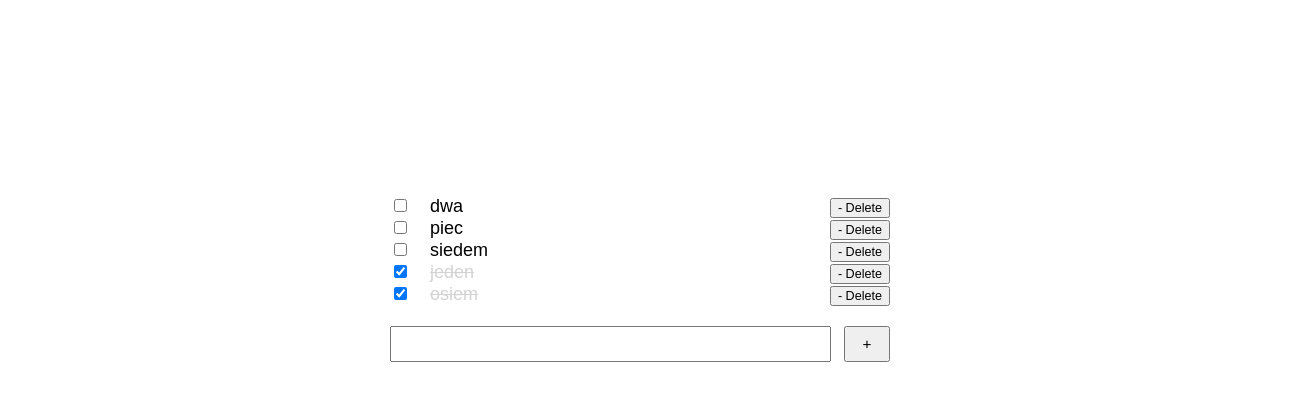
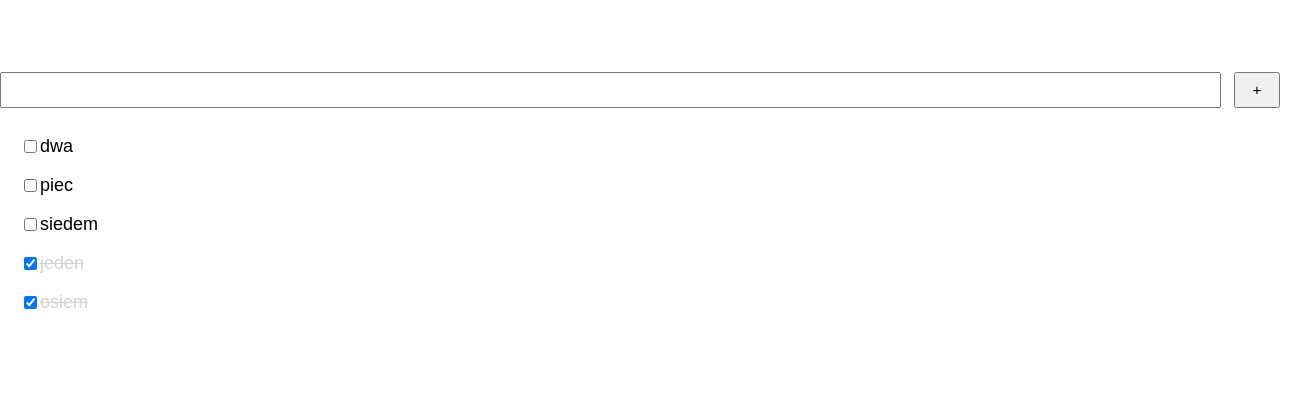
Before and after one commit to pawk/todo-app, a React (Create React App) app: page / in a window 1280 px wide. Shown: the top 400 px of the page, 1316 px wide, since content can reach past the window. Built offline with nearby package versions, Linux system fonts and the light colour scheme.

Commit message:
a bit of styling

```diff
--- a/src/App.css
+++ b/src/App.css
@@ -1,2 +1,3 @@
-.App {
+.todo-app {
+width: 500px;
 }
--- a/src/App.js
+++ b/src/App.js
@@ -1,12 +1,12 @@
 import React from 'react';
-import './App.css';
+import './app.css';
 
 import TodoList, { TodoItem } from './todo';
 
 class App extends React.Component {
   render() {
     return (
-      <div className="App">
+      <div className="todo-app">
         <TodoList>
           <TodoItem done>jeden</TodoItem>
           <TodoItem>siedem</TodoItem>
--- a/src/index.js
+++ b/src/index.js
@@ -1,7 +1,7 @@
 import React from 'react';
 import ReactDOM from 'react-dom';
 import './index.css';
-import App from './App';
+import App from './app';
 import registerServiceWorker from './registerServiceWorker';
 
 ReactDOM.render(<App />, document.getElementById('root'));
--- a/src/todo/add.css
+++ b/src/todo/add.css
@@ -4,7 +4,7 @@
   flex-direction: row;
   height: 2em;
   justify-content: space-between;
-  margin-top: 20px;
+  margin: 20px 0px 20px 0px;
   width: 100%;
 }
 
--- a/src/todo/item.css
+++ b/src/todo/item.css
@@ -3,6 +3,9 @@
   display: flex;
   flex-direction: row;
   justify-content: space-between;
+  margin-bottom: 3px;
+  transition: background-color 200ms ease-in-out;
+  user-select: none;
 }
 
 .todo__item--done {
@@ -10,7 +13,14 @@
   text-decoration: line-through;
 }
 
+.todo__item:hover {
+  background: #efefef;
+}
+
 .todo__item-content {
+  align-items: center;
+  display: flex;
+  flex-direction: row;
   flex-grow: 1;
   padding-left: 20px;
 }
@@ -22,5 +32,20 @@
 }
 
 .todo__item-delete-btn {
+  border: solid 1px lightblue;
+  cursor: pointer;
   font-size: 0.7em;
+  opacity: 0;
+  padding: 10px;
+  transform: translateX(100px);
+  transition: transform 200ms ease-in-out, opacity 200ms ease-in;
 }
+
+.todo__item-checkbox {
+  display: none;
+}
+
+.todo__item:hover .todo__item-delete-btn {
+  opacity: 1;
+  transform: translateX(0);
+}
--- a/src/todo/item.jsx
+++ b/src/todo/item.jsx
@@ -10,28 +10,29 @@ function slugify(str) {
 export const TodoItem = (props) => {
   const { item, onSelect, onDelete, children: content } = props;
   const { done } = item;
-  const className = done ? 'todo__item--done' : 'todo__item';
-  const id = "item".concat(slugify(content));
+  const className = done ? 'todo__item todo__item--done' : 'todo__item';
+  const id = "item-".concat(slugify(content));
 
   return (
-    <section className={className}>
+    <label htmlFor={id} className={className}>
       <div>
+
+      </div>
+      <div className="todo__item-content">
         <input
           type="checkbox"
           id={id}
           onChange={onSelect}
           checked={done ? true : false} />
-      </div>
-      <div className="todo__item-content">
-        <label htmlFor={id}>{content}</label>
+        {content}
       </div>
       <div>
         <button
           className="todo__item-delete-btn"
           onClick={onDelete}
-          > - Delete</button>
+          >Delete</button>
       </div>
-    </section>
+    </label>
   );
 };
 
--- a/src/todo/list.css
+++ b/src/todo/list.css
@@ -1,8 +1,9 @@
 .todo__list {
   left: 50%;
+  overflow: hidden;
   padding: 2em;
   position: absolute;
-  top: 20vh;
+  top: 2vh;
   transform: translate(-50%);
-  width: 500px;
+  width: 100%;
 }
--- a/src/todo/list.jsx
+++ b/src/todo/list.jsx
@@ -56,6 +56,7 @@ export default class TodoList extends React.Component {
   render() {
     return (
       <div className="todo__list">
+        <TodoAdd onAdd={this.addItem}></TodoAdd>
         {this.state.items.map((item, key) =>
           <TodoItem
             key={key}
@@ -64,7 +65,6 @@ export default class TodoList extends React.Component {
             onDelete={this.removeItem(item)}
           >{item.content}</TodoItem>
         )}
-        <TodoAdd onAdd={this.addItem}></TodoAdd>
       </div>
     )
   }
```
